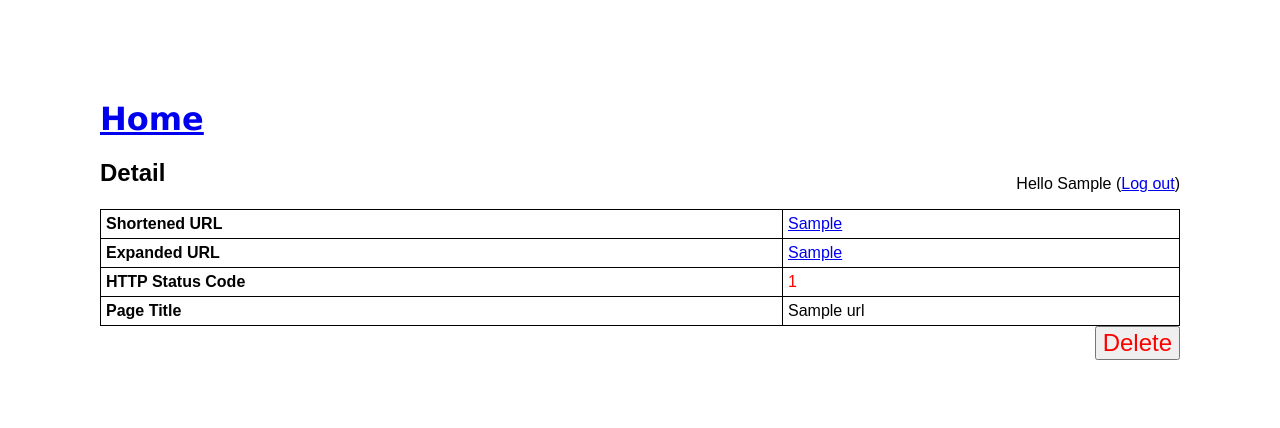
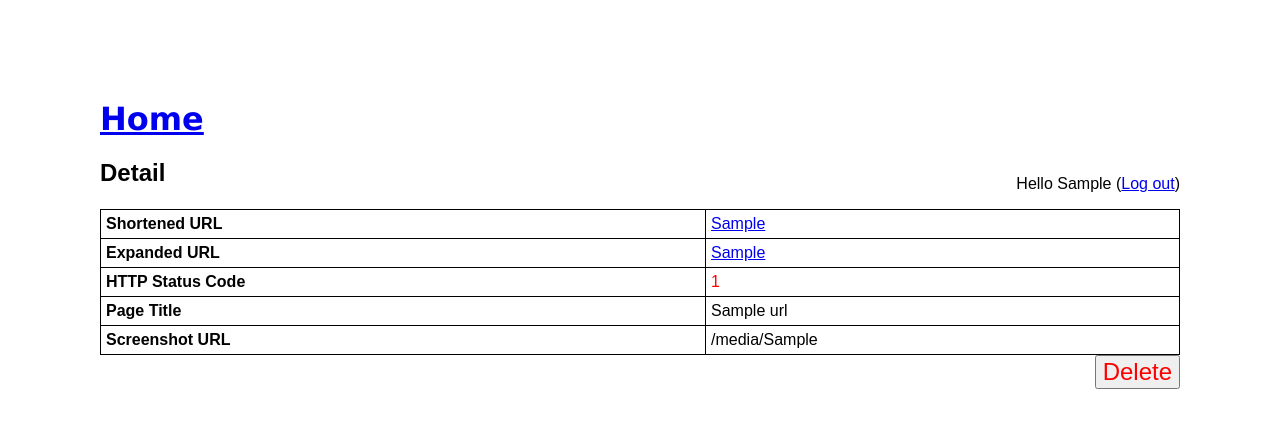
Before and after one commit to 0x7r1574n/urlexpander, a Django app: page /url/1/ in a window 1280 px wide. Shown: the top 428 px of the page. Run offline with Django 3.2, Linux system fonts and the light colour scheme; a user stored in the database is signed in; tables that the repository leaves empty hold one stand-in row (values such as "Sample post"); parts of the project's set-up code (start-up, migrations or seed data) failed here and were passed over.

Commit message:
added screenshot url to detail

```diff
--- a/urls/templates/urls/url_detail.html
+++ b/urls/templates/urls/url_detail.html
@@ -58,6 +58,10 @@
             <th>Page Title</th>
             <td>{{ url.title }}</td>
         </tr>
+        <tr>
+            <th>Screenshot URL</th>
+            <td>{{ url.screenshot.url }}</td>
+        </tr>
     </table>
     <form method="POST">{% csrf_token %}
         <input type="submit" name="delete" value="Delete" style="float: right; font-size: x-large">
```
